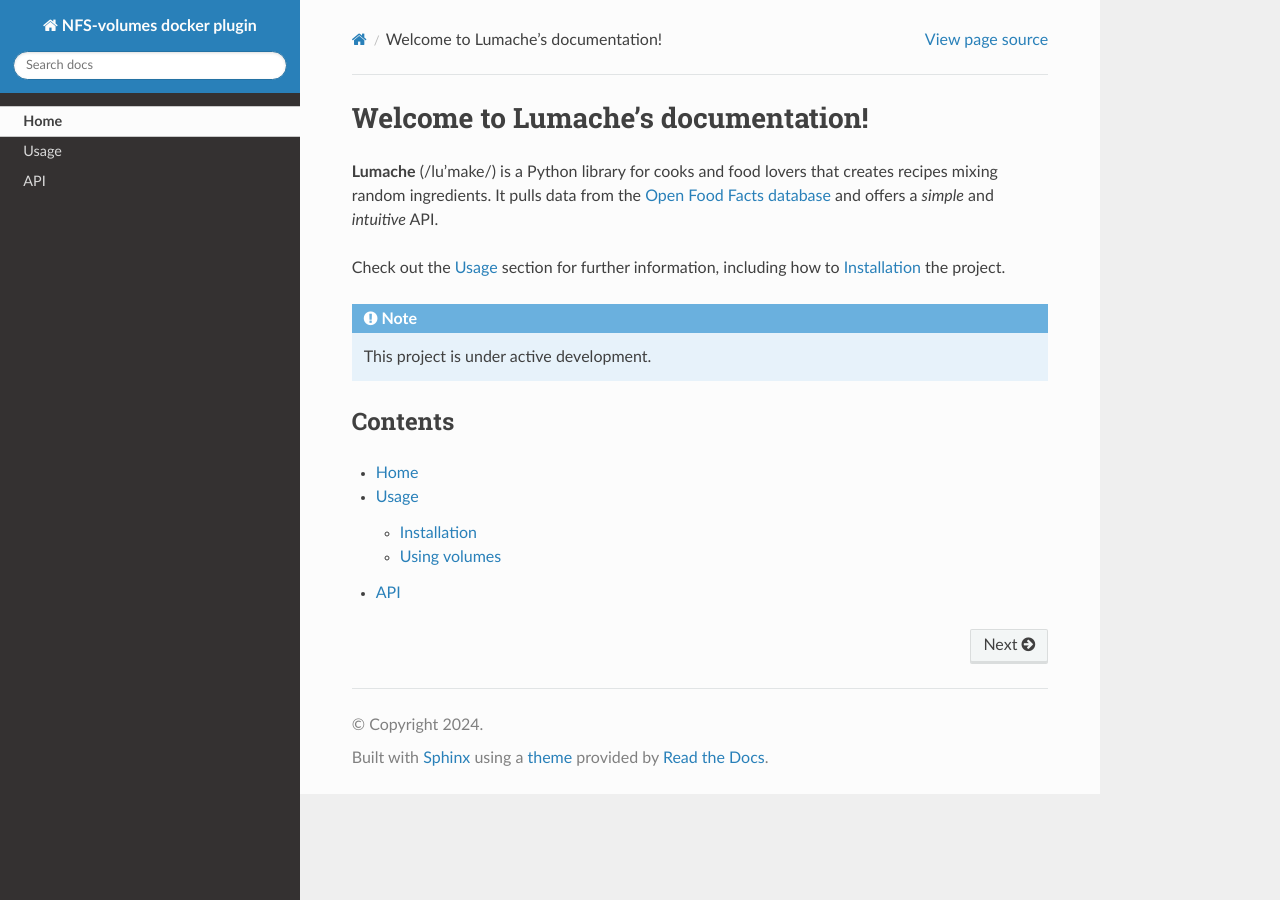
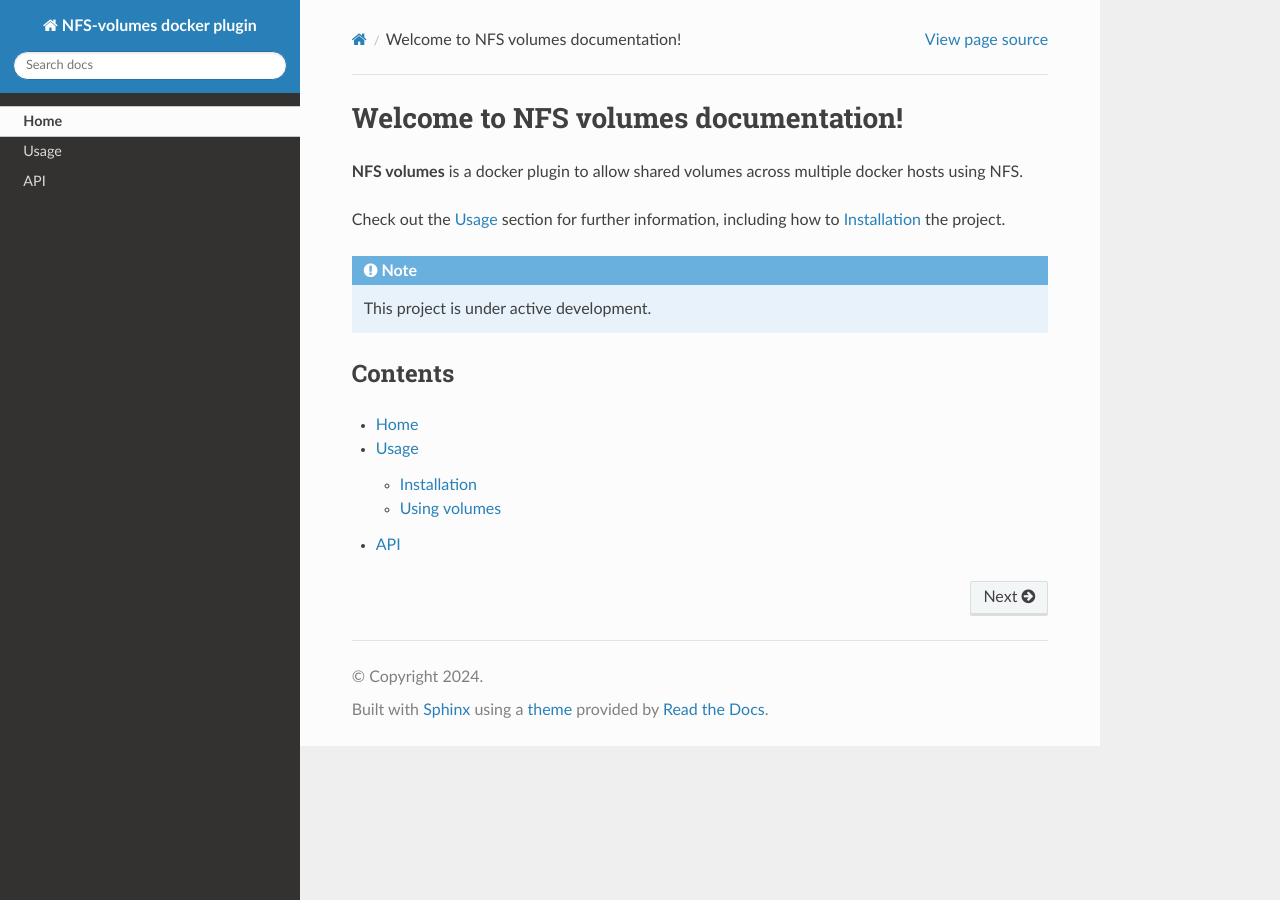
Before and after one commit to unibo-fc-internships/docker-volumes-plugin, a Sphinx documentation site: the page built from docs/index.rst, in a window 1280 px wide. Built offline with Sphinx 7.4.7 and the Read the Docs theme 2.0.0, drawn with Linux system fonts in a browser that asks for light colours.

Commit message:
update index

```diff
--- a/docs/index.rst
+++ b/docs/index.rst
@@ -1,12 +1,9 @@
 .. include:: ../README.rst
 
-Welcome to Lumache's documentation!
+Welcome to NFS volumes documentation!
 ===================================
 
-**Lumache** (/lu'make/) is a Python library for cooks and food lovers
-that creates recipes mixing random ingredients.
-It pulls data from the `Open Food Facts database <https://world.openfoodfacts.org/>`_
-and offers a *simple* and *intuitive* API.
+**NFS volumes** is a docker plugin to allow shared volumes across multiple docker hosts using NFS.
 
 Check out the :doc:`usage` section for further information, including
 how to :ref:`installation` the project.
```
